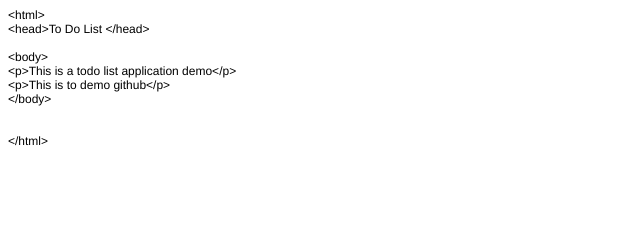
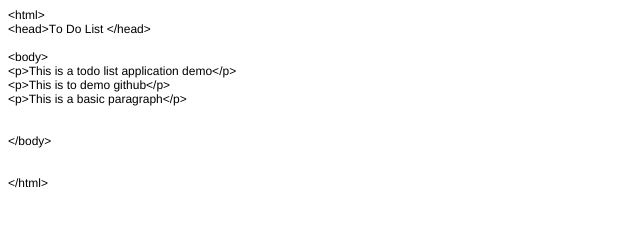
Before and after one commit to jjc87802/ToDoList, a plain HTML site: page index.html in a window 1280 px wide. Shown: the whole page, without its empty margins (0-640 px from the left). Drawn offline with Linux system fonts and the light colour scheme.

Commit message:
Change1
Added more text

```diff
--- a/index.html
+++ b/index.html
@@ -7,20 +7,28 @@
   <meta name="Generator" content="Cocoa HTML Writer">
   <meta name="CocoaVersion" content="1404.47">
   <style type="text/css">
-    p.p1 {margin: 0.0px 0.0px 0.0px 0.0px; font: 12.0px Helvetica}
-    p.p2 {margin: 0.0px 0.0px 0.0px 0.0px; font: 12.0px Helvetica; min-height: 14.0px}
+    p.p1 {margin: 0.0px 0.0px 0.0px 0.0px; line-height: 14.0px; font: 12.0px Helvetica; color: #000000; -webkit-text-stroke: #000000}
+    p.p2 {margin: 0.0px 0.0px 0.0px 0.0px; line-height: 14.0px; font: 12.0px Helvetica; -webkit-text-stroke: #000000}
+    p.p3 {margin: 0.0px 0.0px 0.0px 0.0px; line-height: 14.0px; font: 12.0px Helvetica; color: #000000; -webkit-text-stroke: #000000; min-height: 14.0px}
+    span.s1 {font-kerning: none}
   </style>
 </head>
 <body>
-<p class="p1">&lt;html&gt;</p>
-<p class="p1">&lt;head&gt;To Do List &lt;/head&gt;</p>
-<p class="p2"><br></p>
-<p class="p1">&lt;body&gt;</p>
-<p class="p1">&lt;p&gt;This is a todo list application demo&lt;/p&gt;</p>
-<p class="p1">&lt;p&gt;This is to demo github&lt;/p&gt;</p>
-<p class="p1">&lt;/body&gt;</p>
-<p class="p2"><br></p>
-<p class="p2"><br></p>
-<p class="p1">&lt;/html&gt;</p>
+<p class="p1"><span class="s1">&lt;html&gt;</span></p>
+<p class="p1"><span class="s1">&lt;head&gt;To Do List &lt;/head&gt;</span></p>
+<p class="p1"><span class="s1"><br>
+</span></p>
+<p class="p1"><span class="s1">&lt;body&gt;</span></p>
+<p class="p1"><span class="s1">&lt;p&gt;This is a todo list application demo&lt;/p&gt;</span></p>
+<p class="p1"><span class="s1">&lt;p&gt;This is to demo github&lt;/p&gt;</span></p>
+<p class="p2"><span class="s1">&lt;p&gt;This is a basic paragraph&lt;/p&gt;</span></p>
+<p class="p3"><span class="s1"></span><br></p>
+<p class="p3"><span class="s1"></span><br></p>
+<p class="p1"><span class="s1">&lt;/body&gt;</span></p>
+<p class="p1"><span class="s1"><br>
+</span></p>
+<p class="p1"><span class="s1"><br>
+</span></p>
+<p class="p1"><span class="s1">&lt;/html&gt;</span></p>
 </body>
 </html>
```
Also changed, not shown: 1 other file.
